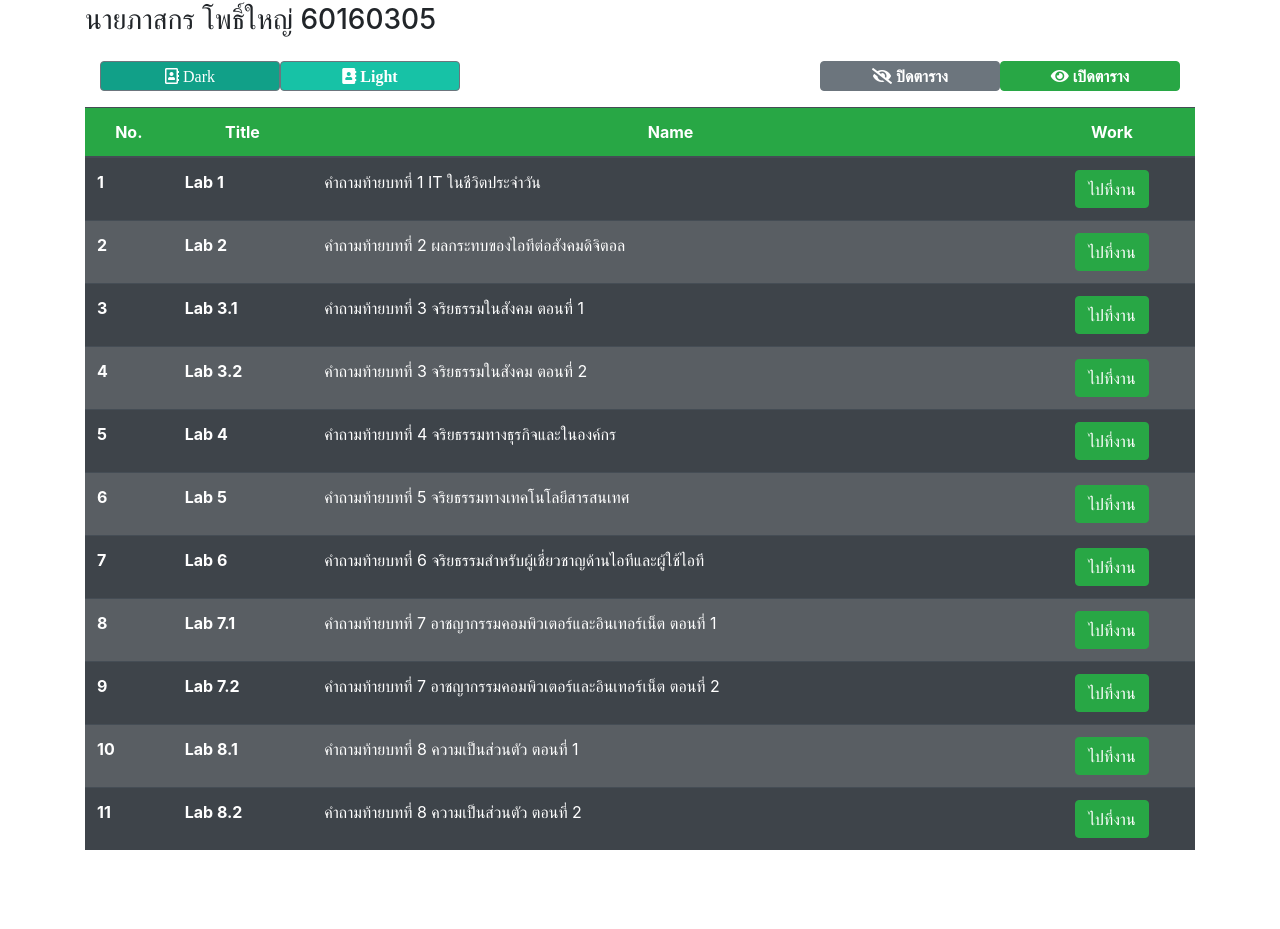
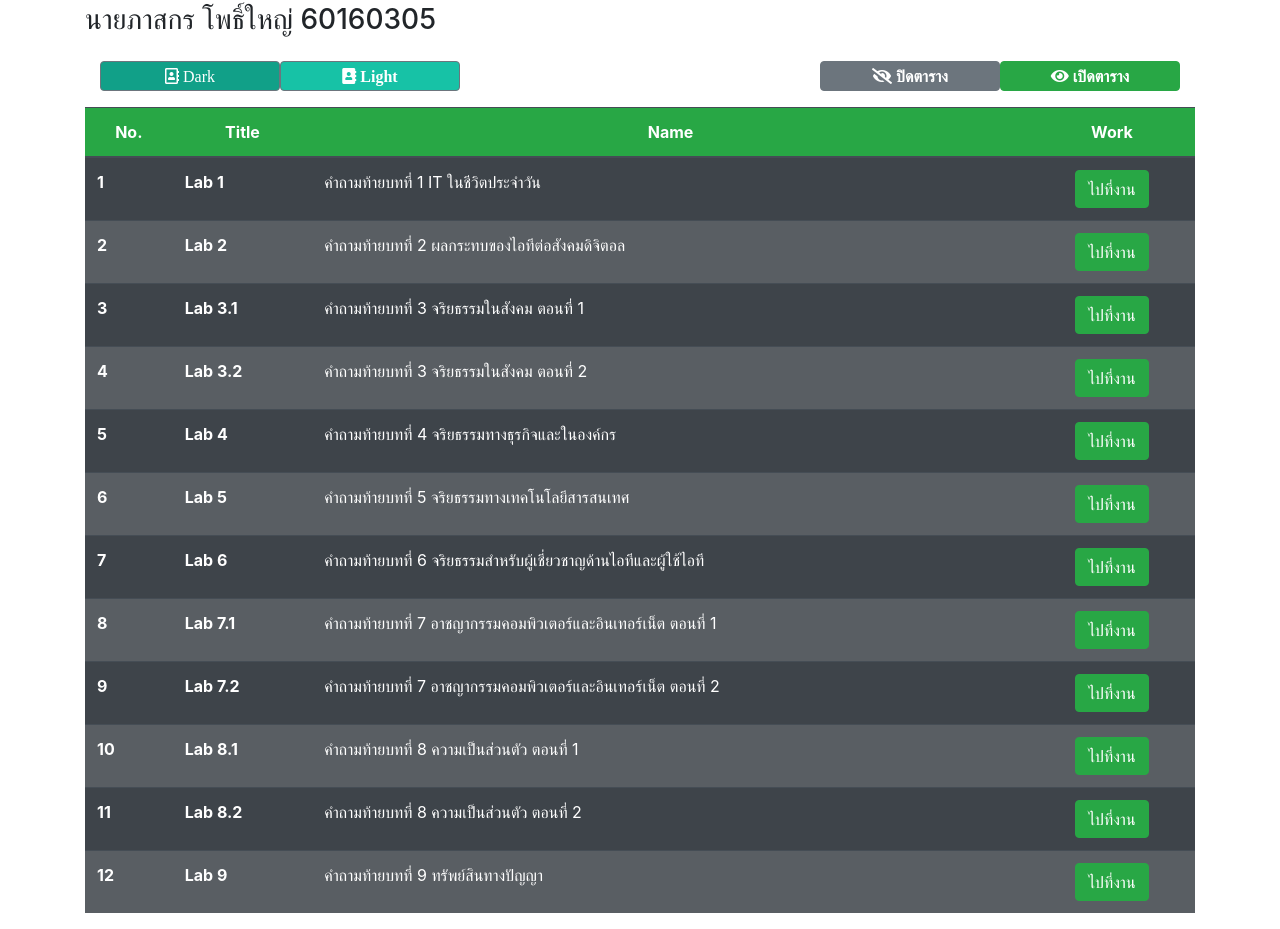
Before and after one commit to honnage/HTML_workpage-index, a plain HTML site: page index.html in a window 1280 px wide. Shown: the part 77-1006 px from the top of the page. Before the commit the page ends 943 px from the top, so only its background shows below. Drawn offline with nearby package versions, Linux system fonts and the light colour scheme.

Commit message:
Update work

```diff
--- a/index.html
+++ b/index.html
@@ -148,6 +148,13 @@
             <td><center><a href="lab8-2_60160305.pdf" class="btn btn-success">ไปที่งาน</a></center></td>
           </tr>
 
+		  <tr style="background-color: #ffffff2f ;">
+            <th scope="row">12</th>
+            <th scope="row">Lab 9</th>
+            <td>คำถามท้ายบทที่ 9 ทรัพย์สินทางปัญญา</td>
+            <td><center><a href="lab9_60160305.pdf" class="btn btn-success">ไปที่งาน</a></center></td>
+          </tr>
+
         </tbody>
       </table>
     </div>
```
Also changed, not shown: 1 other file.
